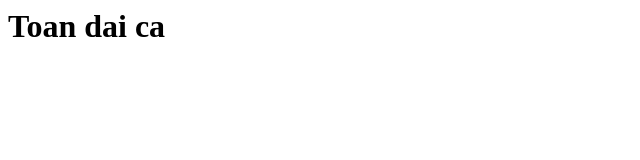
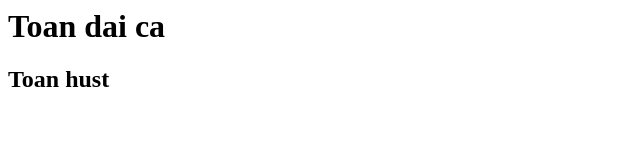
Before and after one commit to dorecasan/git_tutorial, a plain HTML site: page index.html in a window 1280 px wide. Shown: the whole page, without its empty margins (0-640 px from the left). Drawn offline with Linux system fonts and the light colour scheme.

Commit message:
Update index.html

```diff
--- a/index.html
+++ b/index.html
@@ -1 +1,2 @@
 <h1> Toan dai ca </h1>
+<h2> Toan hust </h2>
```
